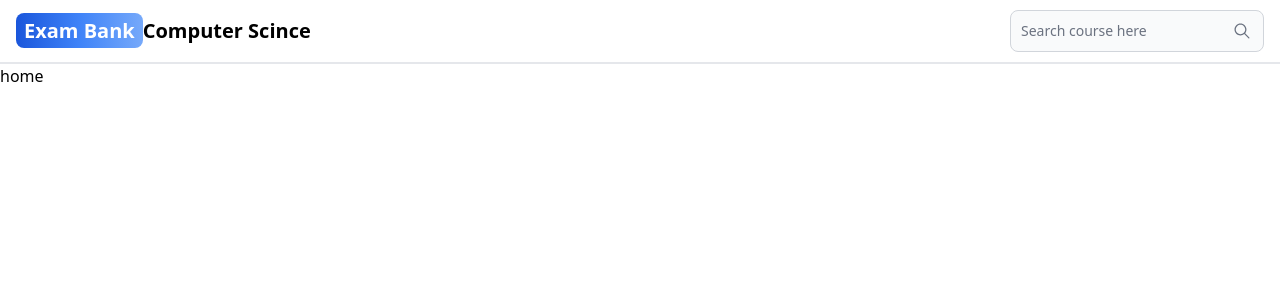
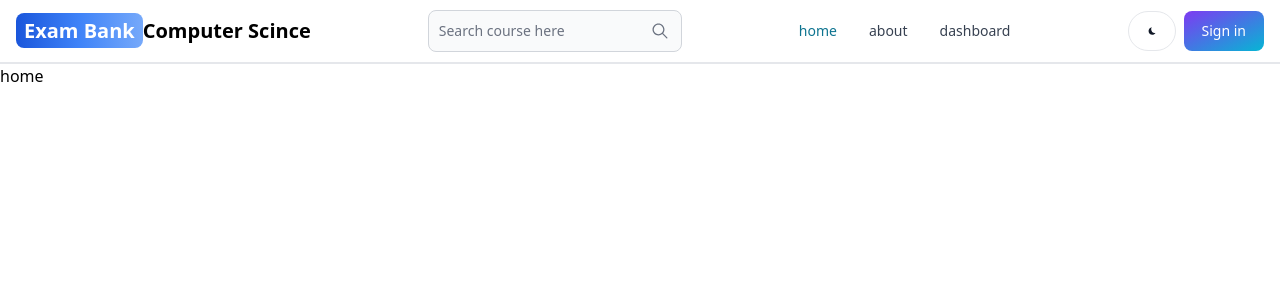
Before and after one commit to ghil789/newexam, a React (Vite) app in the folder vite-project/: page / in a window 1280 px wide. Shown: the top 300 px of the page. Built offline with nearby package versions, Linux system fonts and the light colour scheme.

Commit message:
at this level of the project's progress the navigation bar is sucsesfully created and using flowbite dependency its responsive for every screen size

```diff
--- a/vite-project/src/components/Header.jsx
+++ b/vite-project/src/components/Header.jsx
@@ -1,6 +1,16 @@
-import { Navbar, TextInput } from "flowbite-react";
+import {
+  Button,
+  Navbar,
+  NavbarCollapse,
+  NavbarLink,
+  NavbarToggle,
+  TextInput,
+} from "flowbite-react";
 import { IoIosSearch } from "react-icons/io";
+import { IoIosMoon } from "react-icons/io";
+import { useLocation } from "react-router-dom";
 const Header = () => {
+  const path = useLocation().pathname;
   return (
     <Navbar className="border-b-2">
       <h1>
@@ -21,8 +31,33 @@ const Header = () => {
           type="text"
           placeholder="Search course here"
           rightIcon={IoIosSearch}
+          className="hidden lg:inline"
         />
       </form>
+      <Button className="w-12 h-10 lg:hidden" color="gray" pill>
+        <IoIosSearch />
+      </Button>
+      <div className="flex gap-2 md:order-2">
+        <Button className="w-12 h-10 hidden sm:inline" color="gray" pill>
+          <IoIosMoon />
+        </Button>
+        <a href="/Signin">
+          <Button gradientDuoTone="purpleToBlue">Sign in</Button>
+        </a>
+        <NavbarToggle />
+      </div>
+      <NavbarCollapse>
+        <NavbarLink active={path === "/"} as={"div"}>
+          <a href="/">home</a>
+        </NavbarLink>
+        <NavbarLink active={path === "/About"} as={"div"}>
+          <a href="/About">about</a>
+        </NavbarLink>
+
+        <NavbarLink active={path === "/Dashboard"} as={"div"}>
+          <a href="/Dashboard">dashboard</a>
+        </NavbarLink>
+      </NavbarCollapse>
     </Navbar>
   );
 };
```
